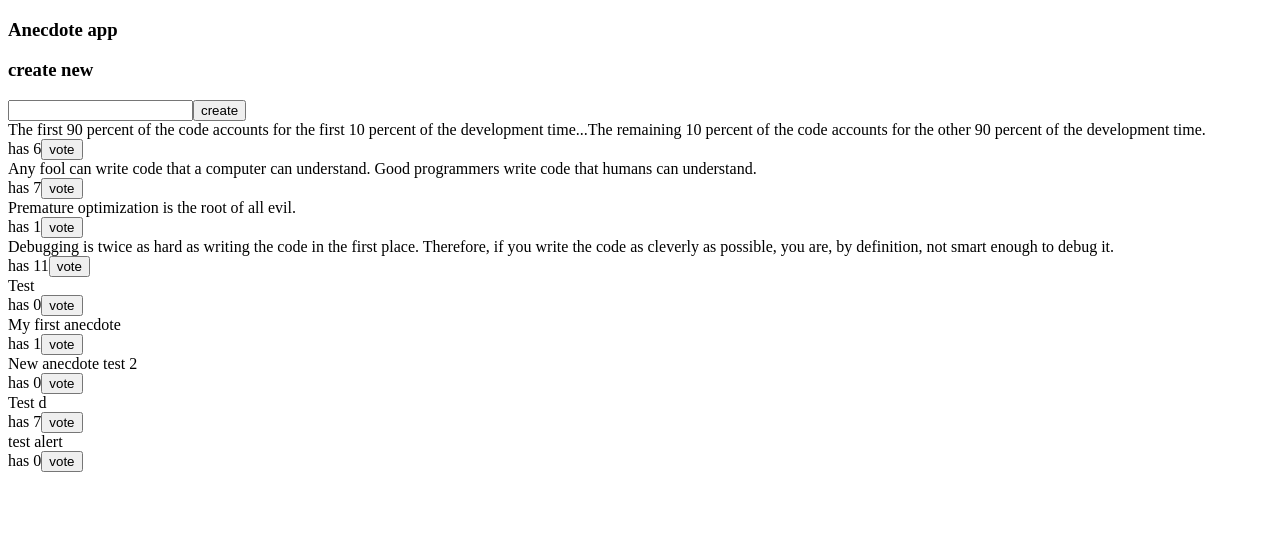
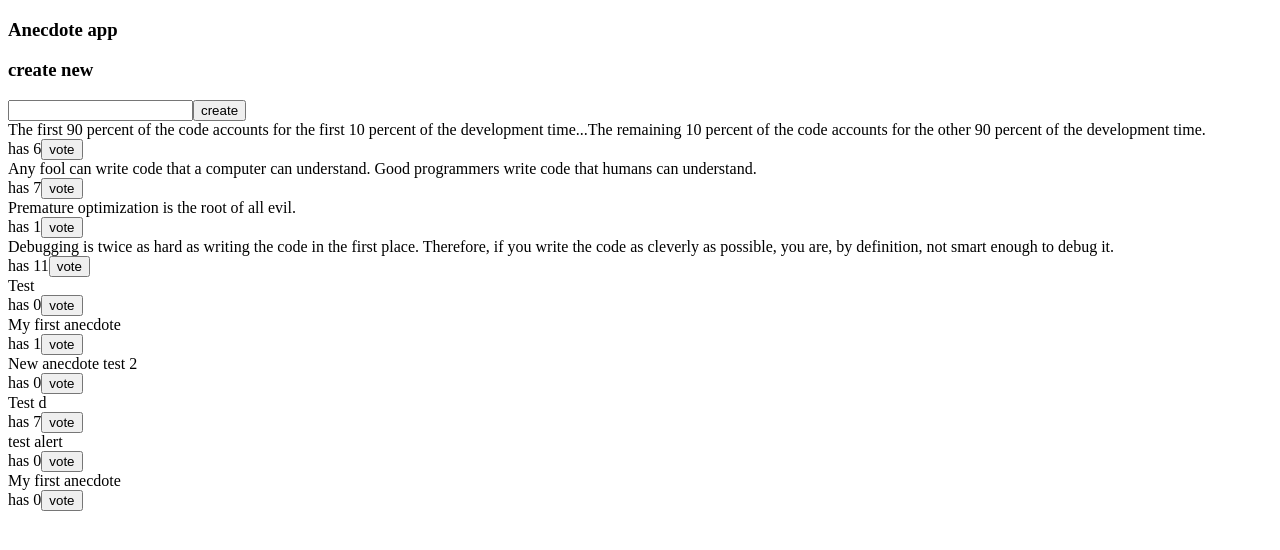
Before and after one commit to DagnaSchmidt/Full-Stack-Open-2023-part6, a React (Create React App) app: page / in a window 1280 px wide. Shown: the top 550 px of the page. Built offline with nearby package versions, Linux system fonts and the light colour scheme; data requests are answered from the project's data file.

Commit message:
part6 6.24

```diff
--- a/db.json
+++ b/db.json
@@ -44,6 +44,11 @@
       "content": "test alert",
       "id": "50770",
       "votes": 0
+    },
+    {
+      "content": "My first anecdote",
+      "id": "86608",
+      "votes": 0
     }
   ]
 }
--- a/src/anecdotes-v2/components/AnecdoteForm.js
+++ b/src/anecdotes-v2/components/AnecdoteForm.js
@@ -15,6 +15,12 @@ const AnecdoteForm = () => {
           setTimeout(() => {
             alertDispatch({type: 'CLEAR'})
           }, 5000);
+        },
+        onError: () => {
+          alertDispatch({type: 'ADD', payload: `too short anecdote, must have length 5 or more`});
+          setTimeout(() => {
+            alertDispatch({type: 'CLEAR'})
+          }, 5000);
         }
     });
     const getId = () => (100000 * Math.random()).toFixed(0);
@@ -23,7 +29,6 @@ const AnecdoteForm = () => {
       event.preventDefault()
       const content = event.target.anecdote.value
       event.target.anecdote.value = ''
-      console.log('new anecdote');
       newNoteMutation.mutate({ content: content, id: getId(), votes: 0 });
   }
 
```
